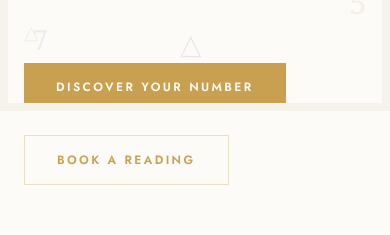
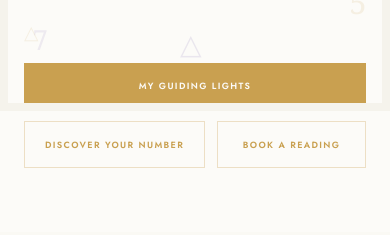
Before and after one commit to MyWorld0007/Sevenwithsusshil, a React (Vite) app: page / in a window 390 px wide. Shown: the part 733-968 px from the top of the page. Built offline with nearby package versions, Linux system fonts and the light colour scheme; no server answers; what react-quill-new would draw is missing.

Commit message:
feat(home): update hero section call-to-action buttons
Refactor hero section navigation to include "My Guiding Lights" and improve responsiveness of call-to-action buttons for better mobile alignment.

```diff
--- a/src/pages/Home.tsx
+++ b/src/pages/Home.tsx
@@ -16,9 +16,15 @@ export default function Home() {
           <p className="text-text-main/90 text-lg md:text-xl font-light leading-relaxed max-w-lg mb-12">
             Every number carries a vibration. Your birth date, your name — they hold the blueprint of your soul. Let the ancient science illuminate your path.
           </p>
-          <div className="flex flex-wrap gap-6 mt-4">
-            <a href="/#calculator" className="bg-gold text-bg-dark px-8 py-4 text-xs font-semibold uppercase tracking-[0.2em] hover:bg-gold-lt transition-colors inline-block">Discover Your Number</a>
-            <Link to="/pricing" className="border border-gold/30 text-gold px-8 py-4 text-xs font-semibold uppercase tracking-[0.2em] hover:bg-gold/10 transition-colors inline-block">Book a Reading</Link>
+          <div className="flex flex-row flex-wrap xl:flex-nowrap items-center gap-3 mt-4 w-full">
+            <Link
+              to="/my-guiding-lights"
+              className="inline-block text-center bg-gold text-bg-dark px-5 py-4 text-[9px] sm:text-[10px] lg:text-xs font-semibold tracking-[0.15em] md:tracking-[0.2em] uppercase hover:bg-gold-lt transition-colors whitespace-nowrap flex-1 md:flex-none"
+            >
+              My Guiding Lights
+            </Link>
+            <a href="/#calculator" className="inline-block text-center border border-gold/30 text-gold px-5 py-4 text-[9px] sm:text-[10px] lg:text-xs font-semibold uppercase tracking-[0.15em] md:tracking-[0.2em] hover:bg-gold/10 transition-colors whitespace-nowrap flex-1 md:flex-none">Discover Your Number</a>
+            <Link to="/pricing" className="inline-block text-center border border-gold/30 text-gold px-5 py-4 text-[9px] sm:text-[10px] lg:text-xs font-semibold uppercase tracking-[0.15em] md:tracking-[0.2em] hover:bg-gold/10 transition-colors whitespace-nowrap flex-1 md:flex-none">Book a Reading</Link>
           </div>
         </div>
         <div className="flex justify-center md:col-span-12 lg:col-span-5 reveal vis items-center order-first lg:order-none mb-12 lg:mb-0 lg:mt-0">
```
